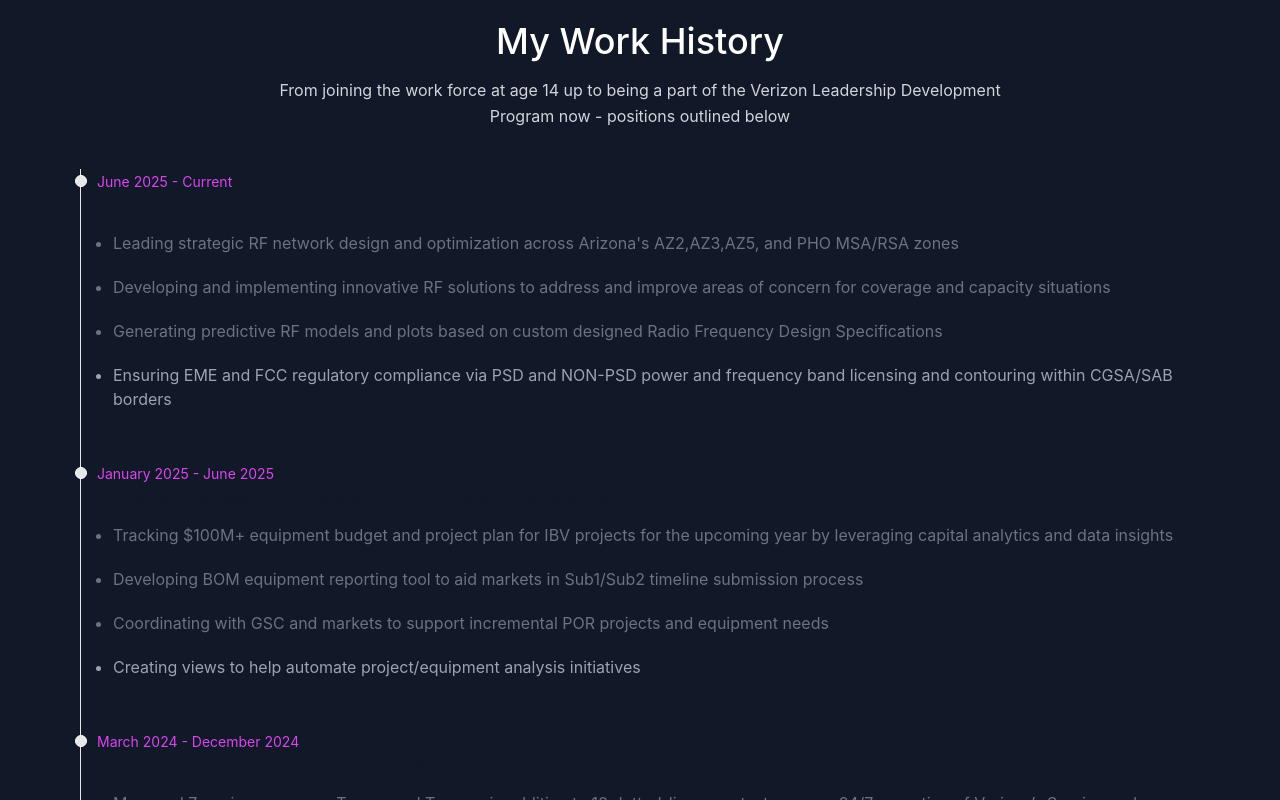
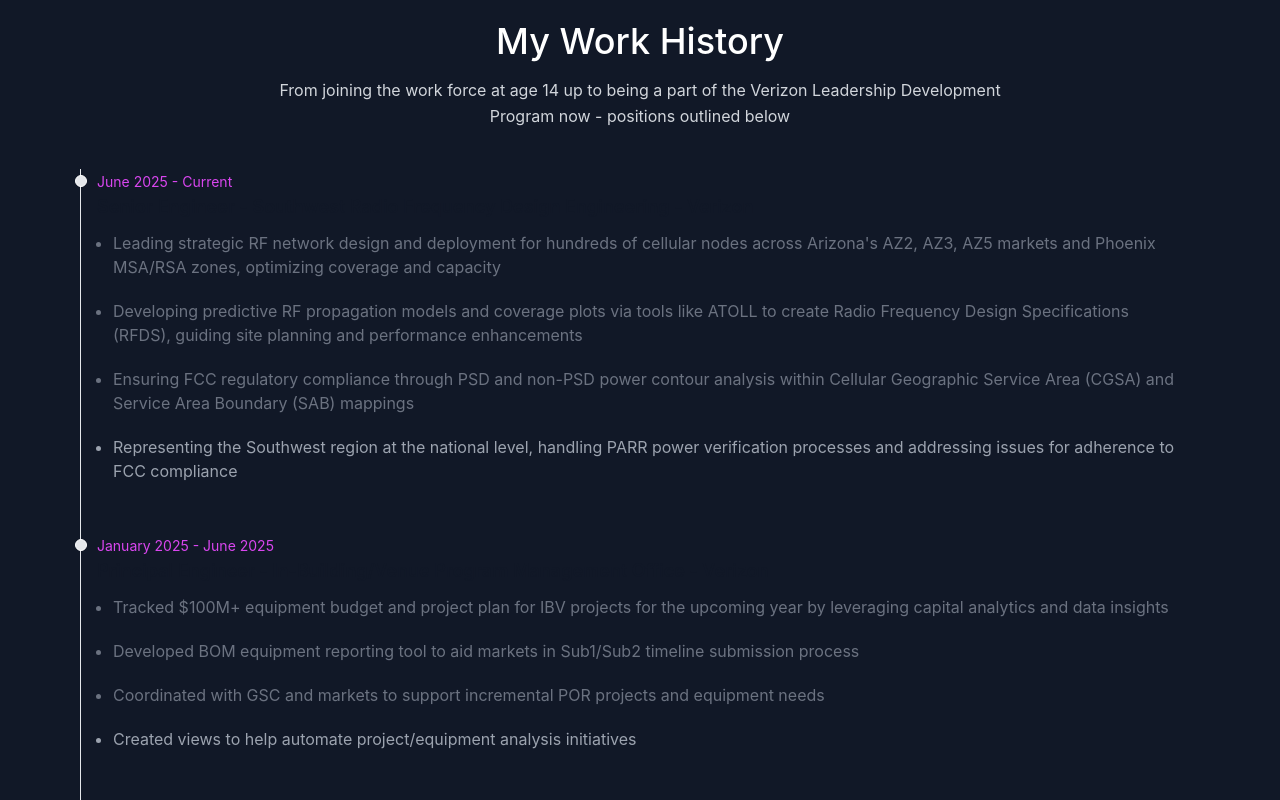
Before and after one commit to hannad4/hannad4.github.io, a React (Create React App) app in the folder new-website/: page / in a window 1280 px wide. Shown: the part 2000-2800 px from the top of the page. Built offline with nearby package versions, Linux system fonts and the light colour scheme; the HTML template or start-up script is replaced by a standard one.

Commit message:
update site

```diff
--- a/new-website/src/components/ContactNew.js
+++ b/new-website/src/components/ContactNew.js
@@ -71,6 +71,8 @@
     }, 6000);
   }
 
+
+
   const form = useRef();
 
   const sendEmail = (e) => {
@@ -78,10 +80,10 @@
 
     emailjs
       .sendForm(
-        "service_7uh2h2d",
+        "service_x9q5tk9",
         "template_75gr00i",
         form.current,
-        "MMSMo_Hh1FFsbb4TF"
+        "d0XKTBBeNcqMotKau"
       )
       .then(
         (result) => {
--- a/new-website/src/components/Work.js
+++ b/new-website/src/components/Work.js
@@ -39,16 +39,16 @@
               </h3>
               <ul class="list-disc px-4">
                 <li class="text-base font-normal text-gray-500 dark:text-gray-400 py-2.5">
-                  Leading strategic RF network design and optimization across Arizona's AZ2,AZ3,AZ5, and PHO MSA/RSA zones
+                  Leading strategic RF network design and deployment for hundreds of cellular nodes across Arizona's AZ2, AZ3, AZ5 markets and Phoenix MSA/RSA zones, optimizing coverage and capacity
                 </li>
                 <li class="text-base font-normal text-gray-500 dark:text-gray-400 py-2.5">
-                  Developing and implementing innovative RF solutions to address and improve areas of concern for coverage and capacity situations
+                  Developing predictive RF propagation models and coverage plots via tools like ATOLL to create Radio Frequency Design Specifications (RFDS), guiding site planning and performance enhancements
                 </li>
                 <li class="text-base font-normal text-gray-500 dark:text-gray-400 py-2.5">
-                  Generating predictive RF models and plots based on custom designed Radio Frequency Design Specifications
+                  Ensuring FCC regulatory compliance through PSD and non-PSD power contour analysis within Cellular Geographic Service Area (CGSA) and Service Area Boundary (SAB) mappings
                 </li>
                 <li class="text-base font-normal text-gray-400 py-2.5">
-                  Ensuring EME and FCC regulatory compliance via PSD and NON-PSD power and frequency band licensing and contouring within CGSA/SAB borders
+                  Representing the Southwest region at the national level, handling PARR power verification processes and addressing issues for adherence to FCC compliance
                 </li>
               </ul>
             </li>
@@ -63,16 +63,16 @@
               </h3>
               <ul class="list-disc px-4">
                 <li class="text-base font-normal text-gray-500 dark:text-gray-400 py-2.5">
-                  Tracking $100M+ equipment budget and project plan for IBV projects for the upcoming year by leveraging capital analytics and data insights
+                  Tracked $100M+ equipment budget and project plan for IBV projects for the upcoming year by leveraging capital analytics and data insights
                 </li>
                 <li class="text-base font-normal text-gray-500 dark:text-gray-400 py-2.5">
-                  Developing BOM equipment reporting tool to aid markets in Sub1/Sub2 timeline submission process
+                  Developed BOM equipment reporting tool to aid markets in Sub1/Sub2 timeline submission process
                 </li>
                 <li class="text-base font-normal text-gray-500 dark:text-gray-400 py-2.5">
-                  Coordinating with GSC and markets to support incremental POR projects and equipment needs
+                  Coordinated with GSC and markets to support incremental POR projects and equipment needs
                 </li>
                 <li class="text-base font-normal text-gray-400 py-2.5">
-                  Creating views to help automate project/equipment analysis initiatives
+                  Created views to help automate project/equipment analysis initiatives
                 </li>
               </ul>
             </li>
```
